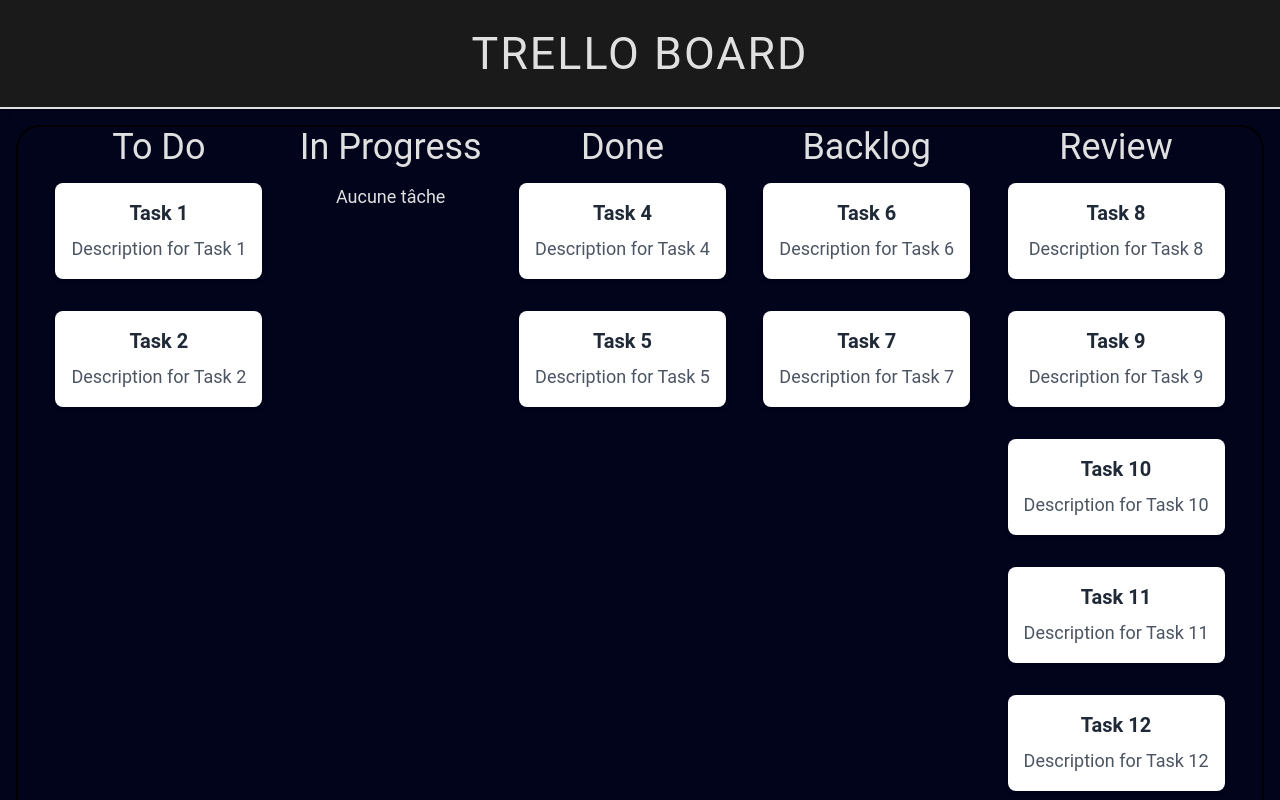
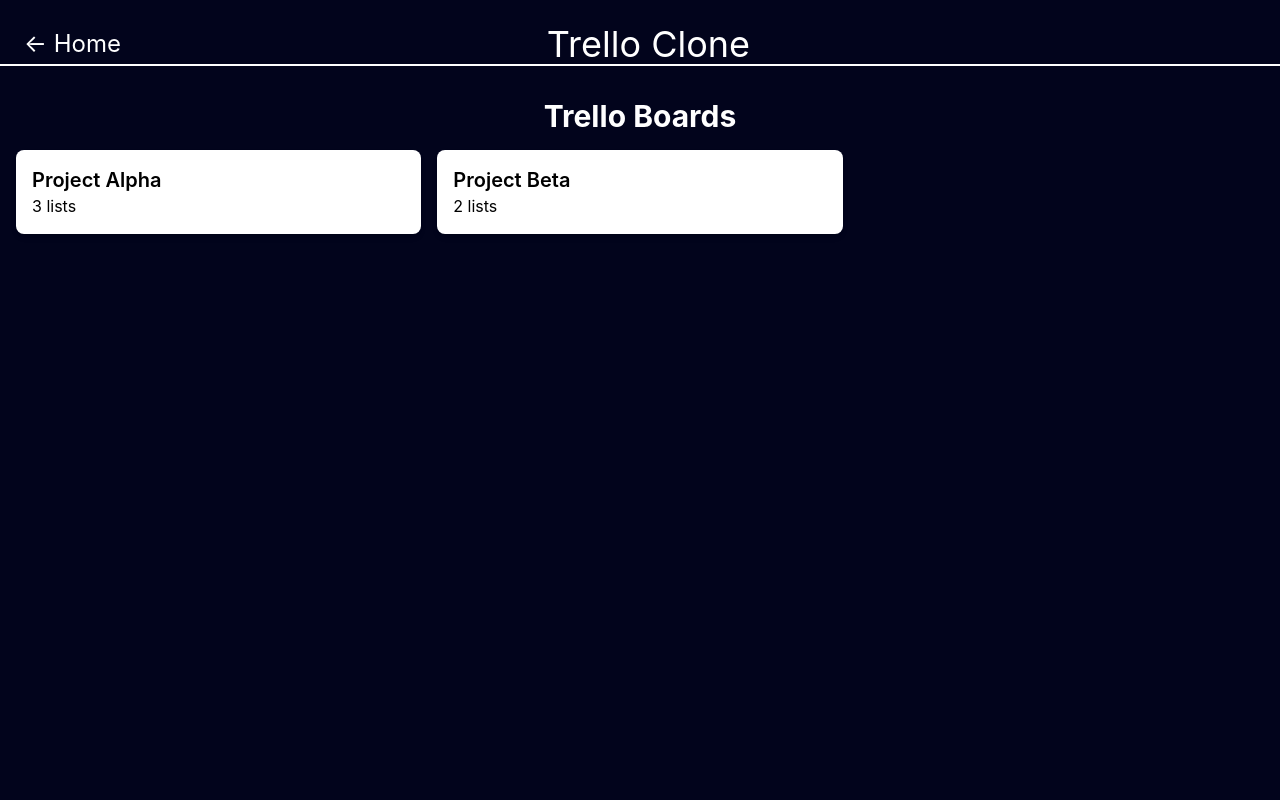
Before and after one commit to ClementHamonDev/Formation-JVS-REA, a React (Create React App) app in the folder trello/: page / in a window 1280 px wide. Shown: the top 800 px of the page. Built offline with nearby package versions, Linux system fonts and the light colour scheme.

Commit message:
3. Navigation avec React et react-router-dom

```diff
--- a/trello/package.json
+++ b/trello/package.json
@@ -8,6 +8,7 @@
     "@testing-library/user-event": "^13.5.0",
     "react": "^18.3.1",
     "react-dom": "^18.3.1",
+    "react-router-dom": "^6.26.2",
     "react-scripts": "5.0.1",
     "tailwindcss": "^3.4.12",
     "web-vitals": "^2.1.4"
--- a/trello/src/App.js
+++ b/trello/src/App.js
@@ -1,9 +1,14 @@
 import React from 'react';
-import Board from './components/Board';
-import './App.css';
+import { BrowserRouter as Router, Route, Routes, Link } from 'react-router-dom';
+import Home from './components/Home';
+import BoardDetail from './components/BoardDetail';
 
 function App() {
-  const lists = [
+  const boards = [
+    {
+      id: 1,
+      title: "Project Alpha",
+      lists: [
         {
           id: 1,
           title: "To Do",
@@ -15,8 +20,7 @@
         {
           id: 2,
           title: "In Progress",
-      tasks: [
-      ]
+          tasks: []
         },
         {
           id: 3,
@@ -25,7 +29,13 @@
             { id: 4, title: "Task 4", description: "Description for Task 4" },
             { id: 5, title: "Task 5", description: "Description for Task 5" },
           ]
+        }
+      ]
     },
+    {
+      id: 2,
+      title: "Project Beta",
+      lists: [
         {
           id: 4,
           title: "Backlog",
@@ -40,25 +50,28 @@
           tasks: [
             { id: 8, title: "Task 8", description: "Description for Task 8" },
             { id: 9, title: "Task 9", description: "Description for Task 9" },
-        { id: 10, title: "Task 10", description: "Description for Task 10" },
-        { id: 11, title: "Task 11", description: "Description for Task 11" },
-        { id: 12, title: "Task 12", description: "Description for Task 12" },
-        { id: 13, title: "Task 13", description: "Description for Task 13" },
-        { id: 14, title: "Task 14", description: "Description for Task 14" },
-        { id: 15, title: "Task 15", description: "Description for Task 15" },
-        { id: 16, title: "Task 16", description: "Description for Task 16" },
-        { id: 17, title: "Task 17", description: "Description for Task 17" }
+          ]
+        }
       ]
     }
   ];
 
   return (
+    <main>
+      <Router>
+        <header className="min-h-20px text-center text-white text-4xl mt-6 border-b-2 border-white flex justify-between items-center px-6">
+          <Link to="/" className="text-white text-2xl hover:underline">&larr; Home</Link>
+          <h1>Trello Clone</h1>
+          <div className="w-20"></div> {/* Spacer for balance */}
+        </header>
         <div className="App">
-      <header className="App-header">
-        <h1>Trello Board</h1>
-      </header>
-      <Board lists={lists} />
+          <Routes>
+            <Route path="/" element={<Home boards={boards} />} />
+            <Route path="/board/:boardId" element={<BoardDetail boards={boards} />} />
+          </Routes>
         </div>
+      </Router>
+    </main>
   );
 }
 
--- /dev/null
+++ b/trello/src/components/BoardDetail.jsx
@@ -0,0 +1,21 @@
+import React from 'react';
+import { useParams } from 'react-router-dom';
+import Board from './Board';
+
+const BoardDetail = ({ boards }) => {
+  const { boardId } = useParams();
+  const board = boards.find((b) => b.id === parseInt(boardId));
+
+  if (!board) {
+    return <div>Board not found</div>;
+  }
+
+  return (
+    <div>
+      <h1 className="text-3xl font-bold mb-4 text-center mt-12 text-black">{board.title}</h1>
+      <Board lists={board.lists} />
+    </div>
+  );
+};
+
+export default BoardDetail;
--- /dev/null
+++ b/trello/src/components/Home.jsx
@@ -0,0 +1,24 @@
+import React from 'react';
+import { Link } from 'react-router-dom';
+
+const Home = ({ boards }) => {
+  return (
+    <div className="container mx-auto p-4 pt-8">
+      <h1 className="text-3xl font-bold mb-4 text-center text-white">Trello Boards</h1>
+      <div className="grid grid-cols-1 md:grid-cols-2 lg:grid-cols-3 gap-4">
+        {boards.map((board) => (
+          <Link
+            key={board.id}
+            to={`/board/${board.id}`}
+            className="bg-white rounded-lg shadow-md p-4 hover:shadow-lg transition-shadow duration-300"
+          >
+            <h2 className="text-xl font-semibold text-black">{board.title}</h2>
+            <p className="text-black">{board.lists.length} lists</p>
+          </Link>
+        ))}
+      </div>
+    </div>
+  );
+};
+
+export default Home;
--- a/trello/src/index.css
+++ b/trello/src/index.css
@@ -18,4 +18,5 @@
 
 html {
   background-color: #02041c;
+  color: #e0e0e0;
 }
```
Also changed, not shown: 1 other file (tests, documents, lock files or other folders). Lines whose indentation alone changed are shown as unchanged.
